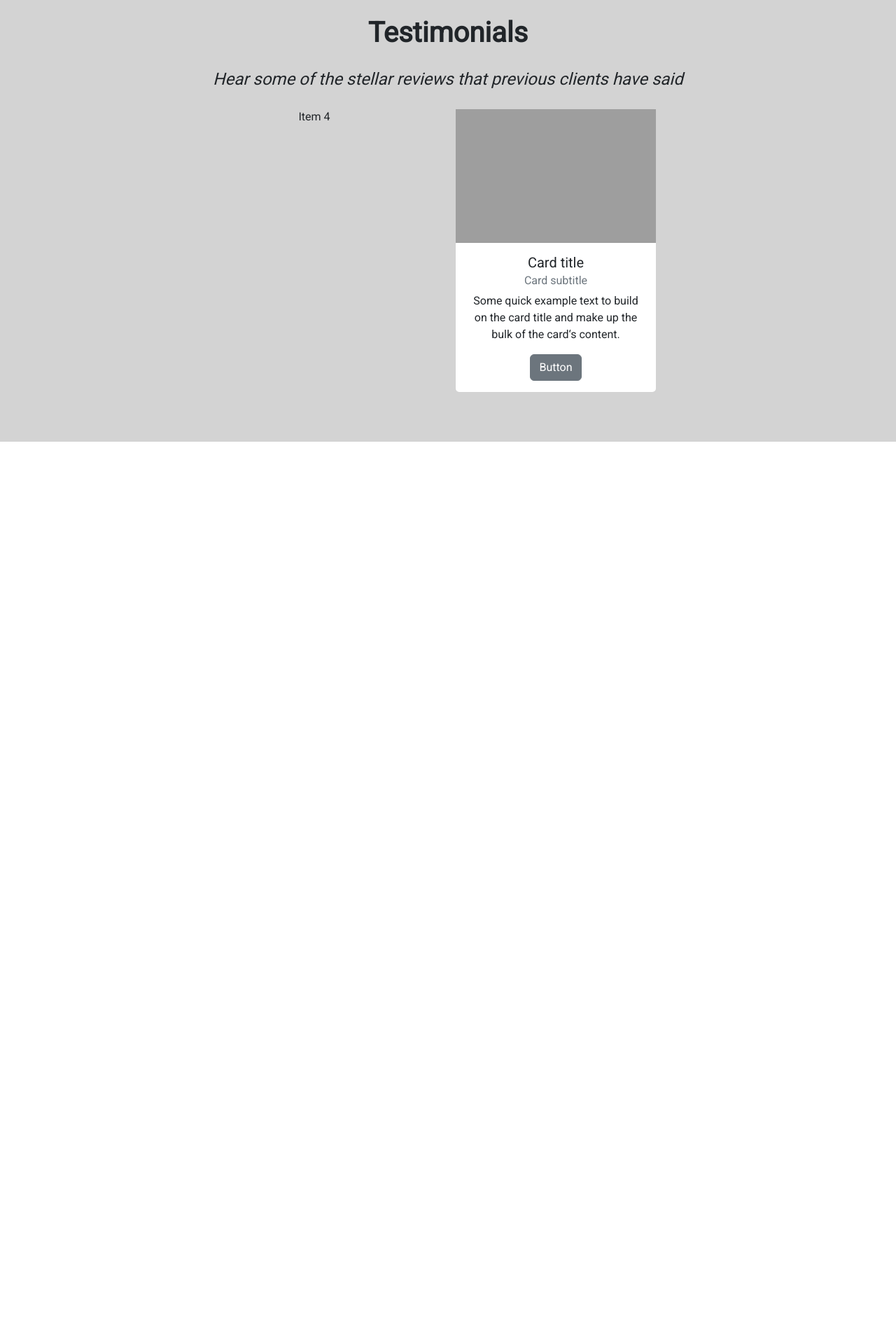
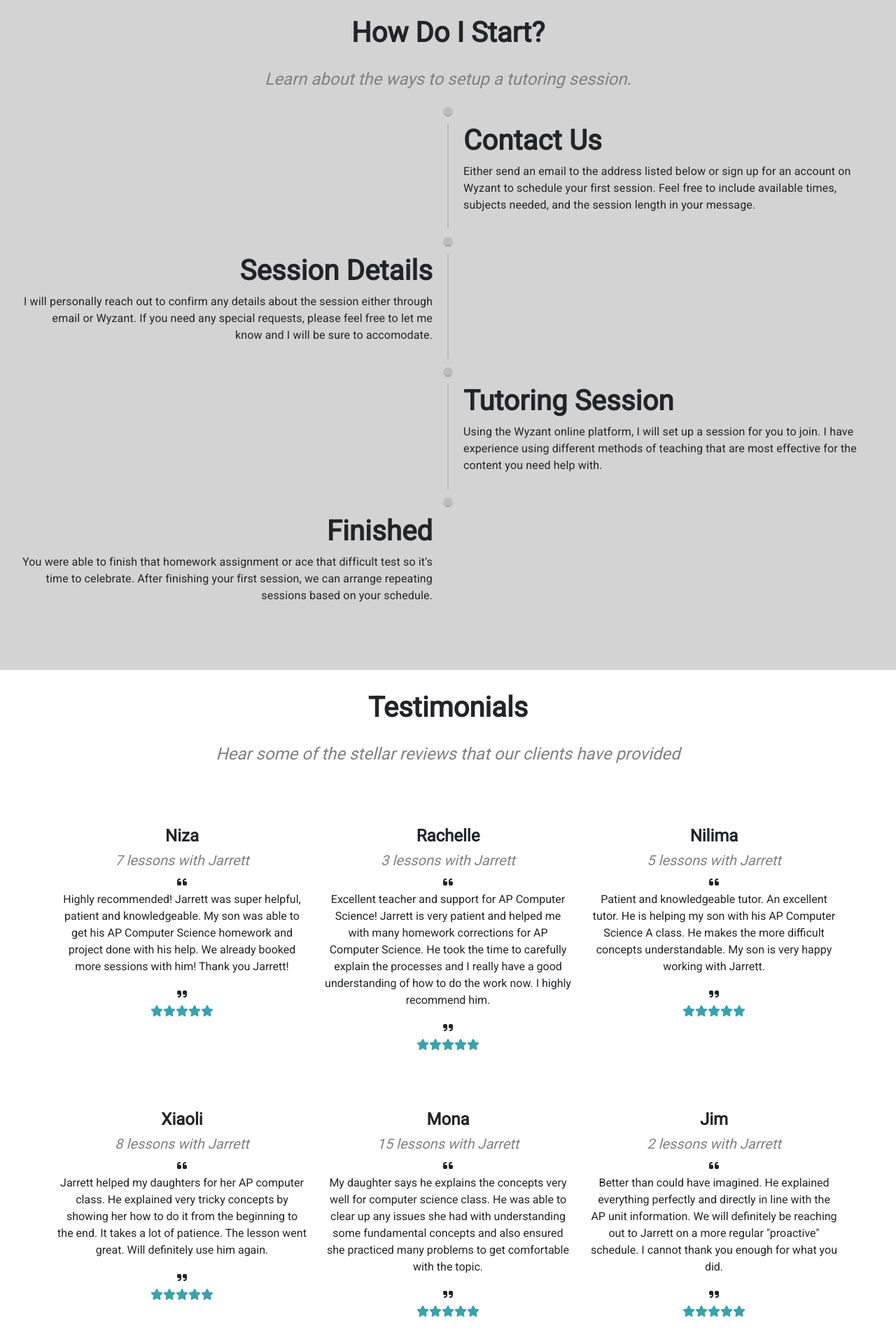
Before and after one commit to the-jaluxe/byte-scholars, a React (Create React App) app: page /tutoring in a window 1280 px wide. Shown: the part 614-2534 px from the top of the page at 70% size. Before the commit the page ends 1245 px from the top, so only its background shows below. Built offline with nearby package versions, Linux system fonts and the light colour scheme; grey boxes are pictures that could not be loaded.

Commit message:
Finished reviews component

```diff
--- a/package.json
+++ b/package.json
@@ -3,10 +3,15 @@
   "version": "0.1.0",
   "private": true,
   "dependencies": {
+    "@emotion/react": "^11.11.0",
+    "@emotion/styled": "^11.11.0",
+    "@fontsource/roboto": "^4.5.8",
     "@fortawesome/fontawesome-svg-core": "^6.4.0",
     "@fortawesome/free-regular-svg-icons": "^6.4.0",
     "@fortawesome/free-solid-svg-icons": "^6.4.0",
     "@fortawesome/react-fontawesome": "^0.2.0",
+    "@mui/lab": "^5.0.0-alpha.129",
+    "@mui/material": "^5.13.0",
     "@testing-library/jest-dom": "^5.16.5",
     "@testing-library/react": "^13.4.0",
     "@testing-library/user-event": "^13.5.0",
--- a/src/components/Reviews.js
+++ b/src/components/Reviews.js
@@ -1,78 +1,153 @@
 import React, { useState } from 'react';
 import Carousel from 'react-multi-carousel';
 import 'react-multi-carousel/lib/styles.css';
+import { Container, Row, Col } from 'reactstrap';
 import {
-  Container,
-  Row,
-  Col,
-  Card,
-  CardBody,
-  CardTitle,
-  CardText,
-  Button,
-  CardSubtitle,
-} from 'reactstrap';
-
-const responsive = {
-  desktop: {
-    breakpoint: { max: 3000, min: 1024 },
-    items: 3,
-    slidesToSlide: 3, // optional, default to 1.
-  },
-  tablet: {
-    breakpoint: { max: 1024, min: 464 },
-    items: 2,
-    slidesToSlide: 2, // optional, default to 1.
-  },
-  mobile: {
-    breakpoint: { max: 464, min: 0 },
-    items: 1,
-    slidesToSlide: 1, // optional, default to 1.
-  },
-};
+  faFaceSmile,
+  faGraduationCap,
+  faDollarSign,
+  faQuoteLeft,
+  faQuoteRight,
+  faStar,
+} from '@fortawesome/free-solid-svg-icons';
+import { FontAwesomeIcon } from '@fortawesome/react-fontawesome';
 
 function Reviews(args) {
   return (
-    <div class='carousel-container'>
-      <Carousel
-        swipeable={false}
-        draggable={false}
-        showDots={false}
-        responsive={responsive}
-        ssr={true} // means to render carousel on server-side.
-        infinite={true}
-        autoPlay={true}
-        autoPlaySpeed={3000}
-        keyBoardControl={true}
-        customTransition='all .5'
-        transitionDuration={500}
-        containerClass='carousel-container'
-        removeArrowOnDeviceType={['tablet', 'mobile']}
-        dotListClass='custom-dot-list-style'
-        itemClass='carousel-item-padding-40-px'>
-        <div>
-          <Card
-            style={{
-              width: '18rem',
-            }}>
-            <img alt='Sample' src='https://picsum.photos/300/200' />
-            <CardBody>
-              <CardTitle tag='h5'>Card title</CardTitle>
-              <CardSubtitle className='mb-2 text-muted' tag='h6'>
-                Card subtitle
-              </CardSubtitle>
-              <CardText>
-                Some quick example text to build on the card title and make up
-                the bulk of the card‘s content.
-              </CardText>
-              <Button>Button</Button>
-            </CardBody>
-          </Card>
-        </div>
-        <div>Item 2</div>
-        <div>Item 3</div>
-        <div>Item 4</div>
-      </Carousel>
+    <div class='white-div'>
+      <Container>
+        <Row>
+          <Col>
+            <h1 class='tutoring-title'>Testimonials</h1>
+          </Col>
+        </Row>
+        <Row>
+          <Col>
+            <h4 class='tutoring-subtitle'>
+              Hear some of the stellar reviews that our clients have provided
+            </h4>
+          </Col>
+        </Row>
+        <Row className='tutoring-icon'>
+          <Col xs='4'>
+            <h4 class='tutoring-title'>Niza</h4>
+            <h5 class='review-subtitle'>7 lessons with Jarrett</h5>
+            <FontAwesomeIcon icon={faQuoteLeft} />
+            <p>
+              {' '}
+              Highly recommended! Jarrett was super helpful, patient and
+              knowledgeable. My son was able to get his AP Computer Science
+              homework and project done with his help. We already booked more
+              sessions with him! Thank you Jarrett!
+            </p>
+            <FontAwesomeIcon icon={faQuoteRight} />
+            <br />
+            <FontAwesomeIcon icon={faStar} style={{ color: '#39A2AE' }} />
+            <FontAwesomeIcon icon={faStar} style={{ color: '#39A2AE' }} />
+            <FontAwesomeIcon icon={faStar} style={{ color: '#39A2AE' }} />
+            <FontAwesomeIcon icon={faStar} style={{ color: '#39A2AE' }} />
+            <FontAwesomeIcon icon={faStar} style={{ color: '#39A2AE' }} />
+          </Col>
+          <Col xs='4'>
+            <h4 class='tutoring-title'>Rachelle</h4>
+            <h5 class='review-subtitle'>3 lessons with Jarrett</h5>
+            <FontAwesomeIcon icon={faQuoteLeft} />
+            <p>
+              {' '}
+              Excellent teacher and support for AP Computer Science! Jarrett is
+              very patient and helped me with many homework corrections for AP
+              Computer Science. He took the time to carefully explain the
+              processes and I really have a good understanding of how to do the
+              work now. I highly recommend him.
+            </p>
+            <FontAwesomeIcon icon={faQuoteRight} />
+            <br />
+            <FontAwesomeIcon icon={faStar} style={{ color: '#39A2AE' }} />
+            <FontAwesomeIcon icon={faStar} style={{ color: '#39A2AE' }} />
+            <FontAwesomeIcon icon={faStar} style={{ color: '#39A2AE' }} />
+            <FontAwesomeIcon icon={faStar} style={{ color: '#39A2AE' }} />
+            <FontAwesomeIcon icon={faStar} style={{ color: '#39A2AE' }} />
+          </Col>
+          <Col xs='4'>
+            <h4 class='tutoring-title'>Nilima</h4>
+            <h5 class='review-subtitle'>5 lessons with Jarrett</h5>
+            <FontAwesomeIcon icon={faQuoteLeft} />
+            <p>
+              {' '}
+              Patient and knowledgeable tutor. An excellent tutor. He is helping
+              my son with his AP Computer Science A class. He makes the more
+              difficult concepts understandable. My son is very happy working
+              with Jarrett.
+            </p>
+            <FontAwesomeIcon icon={faQuoteRight} />
+            <br />
+            <FontAwesomeIcon icon={faStar} style={{ color: '#39A2AE' }} />
+            <FontAwesomeIcon icon={faStar} style={{ color: '#39A2AE' }} />
+            <FontAwesomeIcon icon={faStar} style={{ color: '#39A2AE' }} />
+            <FontAwesomeIcon icon={faStar} style={{ color: '#39A2AE' }} />
+            <FontAwesomeIcon icon={faStar} style={{ color: '#39A2AE' }} />
+          </Col>
+        </Row>
+        <Row className='tutoring-icon'>
+          <Col xs='4'>
+            <h4 class='tutoring-title'>Xiaoli</h4>
+            <h5 class='review-subtitle'>8 lessons with Jarrett</h5>
+            <FontAwesomeIcon icon={faQuoteLeft} />
+            <p>
+              {' '}
+              Jarrett helped my daughters for her AP computer class. He
+              explained very tricky concepts by showing her how to do it from
+              the beginning to the end. It takes a lot of patience. The lesson
+              went great. Will definitely use him again.
+            </p>
+            <FontAwesomeIcon icon={faQuoteRight} />
+            <br />
+            <FontAwesomeIcon icon={faStar} style={{ color: '#39A2AE' }} />
+            <FontAwesomeIcon icon={faStar} style={{ color: '#39A2AE' }} />
+            <FontAwesomeIcon icon={faStar} style={{ color: '#39A2AE' }} />
+            <FontAwesomeIcon icon={faStar} style={{ color: '#39A2AE' }} />
+            <FontAwesomeIcon icon={faStar} style={{ color: '#39A2AE' }} />
+          </Col>
+          <Col xs='4'>
+            <h4 class='tutoring-title'>Mona</h4>
+            <h5 class='review-subtitle'>15 lessons with Jarrett</h5>
+            <FontAwesomeIcon icon={faQuoteLeft} />
+            <p>
+              {' '}
+              My daughter says he explains the concepts very well for computer
+              science class. He was able to clear up any issues she had with
+              understanding some fundamental concepts and also ensured she
+              practiced many problems to get comfortable with the topic.
+            </p>
+            <FontAwesomeIcon icon={faQuoteRight} />
+            <br />
+            <FontAwesomeIcon icon={faStar} style={{ color: '#39A2AE' }} />
+            <FontAwesomeIcon icon={faStar} style={{ color: '#39A2AE' }} />
+            <FontAwesomeIcon icon={faStar} style={{ color: '#39A2AE' }} />
+            <FontAwesomeIcon icon={faStar} style={{ color: '#39A2AE' }} />
+            <FontAwesomeIcon icon={faStar} style={{ color: '#39A2AE' }} />
+          </Col>
+          <Col xs='4'>
+            <h4 class='tutoring-title'>Jim</h4>
+            <h5 class='review-subtitle'>2 lessons with Jarrett</h5>
+            <FontAwesomeIcon icon={faQuoteLeft} />
+            <p>
+              {' '}
+              Better than could have imagined. He explained everything perfectly
+              and directly in line with the AP unit information. We will
+              definitely be reaching out to Jarrett on a more regular
+              "proactive" schedule. I cannot thank you enough for what you did.
+            </p>
+            <FontAwesomeIcon icon={faQuoteRight} />
+            <br />
+            <FontAwesomeIcon icon={faStar} style={{ color: '#39A2AE' }} />
+            <FontAwesomeIcon icon={faStar} style={{ color: '#39A2AE' }} />
+            <FontAwesomeIcon icon={faStar} style={{ color: '#39A2AE' }} />
+            <FontAwesomeIcon icon={faStar} style={{ color: '#39A2AE' }} />
+            <FontAwesomeIcon icon={faStar} style={{ color: '#39A2AE' }} />
+          </Col>
+        </Row>
+      </Container>
     </div>
   );
 }
--- a/src/index.css
+++ b/src/index.css
@@ -35,16 +35,17 @@ code {
 }
 
 .nav-color {
-  background-color: #39A2AE;
+  background-color: #212529;
 }
 
 .navbar-item {
   font-family: 'Roboto';
-  color: black!important;
+  color: white!important;
 }
 
 .navbar-brand {
   font-family: 'Montserrat';
+  color: white!important;
   font-weight: bold;
 }
 
@@ -123,6 +124,12 @@ code {
 .tutoring-subtitle {
   font-style: italic;
   padding-top: 20px;
+  color: grey;
+}
+
+.review-subtitle {
+  font-style: italic;
+  color: grey;
 }
 
 .grey-div {
@@ -141,6 +148,6 @@ code {
   padding: 10px;
 }
 
-.carousel-item {
-
+.timeline {
+  padding-top: 30px;
 }
--- a/src/pages/Tutoring.js
+++ b/src/pages/Tutoring.js
@@ -8,6 +8,12 @@ import {
   faDollarSign,
 } from '@fortawesome/free-solid-svg-icons';
 import { FontAwesomeIcon } from '@fortawesome/react-fontawesome';
+import Timeline from '@mui/lab/Timeline';
+import TimelineItem from '@mui/lab/TimelineItem';
+import TimelineSeparator from '@mui/lab/TimelineSeparator';
+import TimelineConnector from '@mui/lab/TimelineConnector';
+import TimelineContent from '@mui/lab/TimelineContent';
+import TimelineDot from '@mui/lab/TimelineDot';
 
 function Tutoring(args) {
   return (
@@ -68,7 +74,7 @@ function Tutoring(args) {
               <p>
                 {' '}
                 My tutoring services have rates that are competitive with other
-                tutors and typically start at $50 per hour. This rate is
+                tutors and typically start at $80 per hour. This rate is
                 flexible based on the difficulty of the class and services
                 needed.
               </p>
@@ -76,23 +82,75 @@ function Tutoring(args) {
           </Row>
         </Container>
       </div>
+
       <div class='grey-div'>
-        <Container>
-          <Row>
-            <Col>
-              <h1 class='tutoring-title'>Testimonials</h1>
-            </Col>
-          </Row>
-          <Row>
-            <Col>
-              <h4 class='tutoring-subtitle'>
-                Hear some of the stellar reviews that previous clients have said
-              </h4>
-            </Col>
-          </Row>
-        </Container>
-        <Reviews />
+        <h1 class='tutoring-title'>How Do I Start?</h1>
+        <h4 class='tutoring-subtitle'>
+          Learn about the ways to setup a tutoring session.
+        </h4>
+        <Timeline className='timeline' position='alternate'>
+          <TimelineItem>
+            <TimelineSeparator>
+              <TimelineDot />
+              <TimelineConnector />
+            </TimelineSeparator>
+            <TimelineContent>
+              <h1 class='tutoring-title'>Contact Us</h1>
+              <p>
+                Either send an email to the address listed below or sign up for
+                an account on Wyzant to schedule your first session. Feel free
+                to include available times, subjects needed, and the session
+                length in your message.
+              </p>
+            </TimelineContent>
+          </TimelineItem>
+          <TimelineItem>
+            <TimelineSeparator>
+              <TimelineDot />
+              <TimelineConnector />
+            </TimelineSeparator>
+            <TimelineContent>
+              <h1 class='tutoring-title'>Session Details</h1>
+              <p>
+                I will personally reach out to confirm any details about the
+                session either through email or Wyzant. If you need any special
+                requests, please feel free to let me know and I will be sure to
+                accomodate.
+              </p>
+            </TimelineContent>
+          </TimelineItem>
+          <TimelineItem>
+            <TimelineSeparator>
+              <TimelineDot />
+              <TimelineConnector />
+            </TimelineSeparator>
+            <TimelineContent>
+              <h1 class='tutoring-title'>Tutoring Session</h1>
+              <p>
+                Using the Wyzant online platform, I will set up a session for
+                you to join. I have experience using different methods of
+                teaching that are most effective for the content you need help
+                with.
+              </p>
+            </TimelineContent>
+          </TimelineItem>
+          <TimelineItem>
+            <TimelineSeparator>
+              <TimelineDot />
+            </TimelineSeparator>
+            <TimelineContent>
+              <h1 class='tutoring-title'>Finished</h1>
+              <p>
+                You were able to finish that homework assignment or ace that
+                difficult test so it's time to celebrate. After finishing your
+                first session, we can arrange repeating sessions based on your
+                schedule.
+              </p>
+            </TimelineContent>
+          </TimelineItem>
+        </Timeline>
       </div>
+      <Reviews />
     </div>
   );
 }
```
Also changed, not shown: 1 other file (tests, documents, lock files or other folders).
